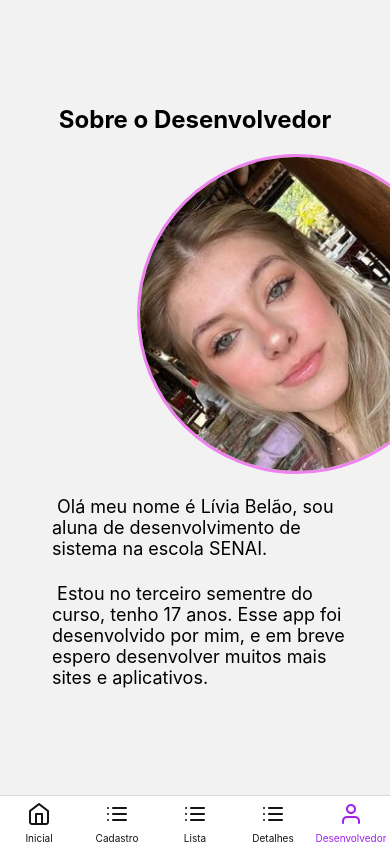
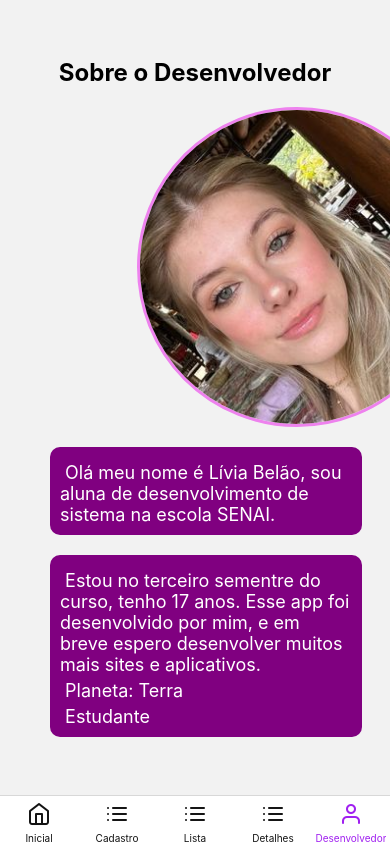
Before and after one commit to Liviadbelao/Exerc-cioPlanetas, a React Native app: screen /Category in a window 390 px wide. Built offline with nearby package versions, Linux system fonts and the light colour scheme.

Commit message:
feat: delatlher estillização

```diff
--- a/src/data/PlanetasLista.js
+++ b/src/data/PlanetasLista.js
@@ -11,5 +11,5 @@ export const mapas =
     governante: "Livia",
     titulo: "presidente",
     corPrimaria:"#90EE90",
-    corSecundaria:"#f3f3"
+    corSecundaria:"#6A5ACD"
 }
--- a/src/screens/Category/index.jsx
+++ b/src/screens/Category/index.jsx
@@ -14,6 +14,8 @@ export default function Category() {
      </View>
      <View style={styles.container}>
      <Text style={styles.texto}> Estou no terceiro sementre do curso, tenho 17 anos. Esse app foi desenvolvido por mim, e em breve espero desenvolver muitos mais sites e aplicativos. </Text>
+     <Text style={styles.texto}> Planeta: Terra </Text>
+     <Text style={styles.texto}> Estudante </Text>
      </View>
 
     </View>
--- a/src/screens/Category/styles.js
+++ b/src/screens/Category/styles.js
@@ -14,8 +14,8 @@ const styles = StyleSheet.create({
         borderWidth: 3,
     },
     texto: {
-
-
+        color: 'white',
+        marginTop: 5,
         fontSize: 18,
 
     },
@@ -23,7 +23,9 @@ const styles = StyleSheet.create({
         marginTop: 20,
         width: '80%',
         marginLeft: 50,
-        padding: 2,
+        padding: 10,
+        backgroundColor: "purple",
+        borderRadius:10
     },
     texto3: {
 
--- a/src/screens/Home/index.jsx
+++ b/src/screens/Home/index.jsx
@@ -6,6 +6,8 @@ export default function Home() {
   return (
     <View style={styles.container}>
      <Title title={"Pag Home"}/>
+     <Text>Aqui você é um astronauta pronto para invadir alguns planetas.</Text>
+     <Text>Liste os planetas que você irá navegar e olhe os planetas já determinado.</Text>
     </View>
   )
 }
--- a/src/screens/Mapas/index.jsx
+++ b/src/screens/Mapas/index.jsx
@@ -1,4 +1,4 @@
-import { View, Text, TouchableOpacity } from "react-native";
+import { View, Text, TouchableOpacity, ImageBackground } from "react-native";
 import { useNavigation, useIsFocused } from "@react-navigation/native";
 import { useState, useEffect } from "react";
 
@@ -6,6 +6,7 @@ import listaPlanetas from '../../models/Planeta/Planetas'
 
 import styles from "./styles";
 import Title from '../../components/Title'
+const image = '../../../assets/download (4).jpg';
 export default function Mapas() {
 
   const navigation = useNavigation();
@@ -21,6 +22,7 @@ export default function Mapas() {
   }, [isFocused]);
 
   return (
+    <ImageBackground source={image} style={styles.image}>
     <View style={styles.container}>
       <Title title={"Planetas"}/>
       <View>
@@ -47,5 +49,6 @@ export default function Mapas() {
 
       </View>
     </View>
+    </ImageBackground>
   );
 }
--- a/src/screens/Mapas/styles.js
+++ b/src/screens/Mapas/styles.js
@@ -15,6 +15,11 @@ const styles = StyleSheet.create({
         padding:10,
         borderRadius:10,
     },
+     image: {
+        flex: 1,
+        justifyContent: 'center',
+
+      },
     button:{
         backgroundColor:'#EE82EE',
         marginTop:10,
--- a/src/screens/Profile/index.jsx
+++ b/src/screens/Profile/index.jsx
@@ -1,10 +1,10 @@
-import { View, Text, TouchableOpacity } from "react-native";
+import { View, Text, TouchableOpacity, ImageBackground } from "react-native";
 import { useNavigation } from "@react-navigation/native";
 
 import styles from "./styles";
 
 import listaPlanetas from '../../models/Planeta/Planetas'
-
+const image = '../../../assets/download (4).jpg';
 export default function Profile({ route }) {
   const navigation = useNavigation();
   const { data } = route.params;
@@ -20,6 +20,7 @@ export default function Profile({ route }) {
   };
 
   return (
+    <ImageBackground source={image} resizeMode="cover" style={styles.image}>
     <View style={styles.container}>
       {data ? (
         <Text>Detalhes do usuário</Text>
@@ -46,5 +47,6 @@ export default function Profile({ route }) {
         </TouchableOpacity>
       </View>
     </View>
+    </ImageBackground>
   );
 }
--- a/src/screens/Profile/styles.js
+++ b/src/screens/Profile/styles.js
@@ -11,6 +11,11 @@ const styles = StyleSheet.create({
         padding:10,
         borderRadius: 10,
     },
+    image: {
+        flex: 1,
+        justifyContent: 'center',
+
+      },
     text:{
         fontSize:20,
     },
```
Also changed, not shown: src/screens/Form/styles.js (+24 -24 lines), assets/Crescent Moon -- 100% crop.jpg (added), assets/download (4).jpg (added).
